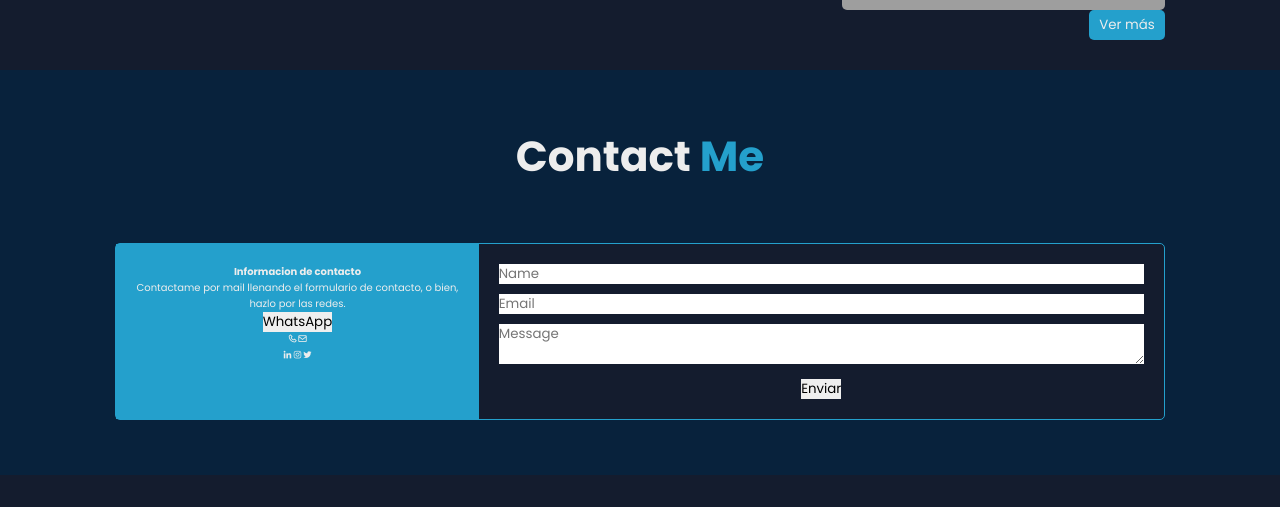
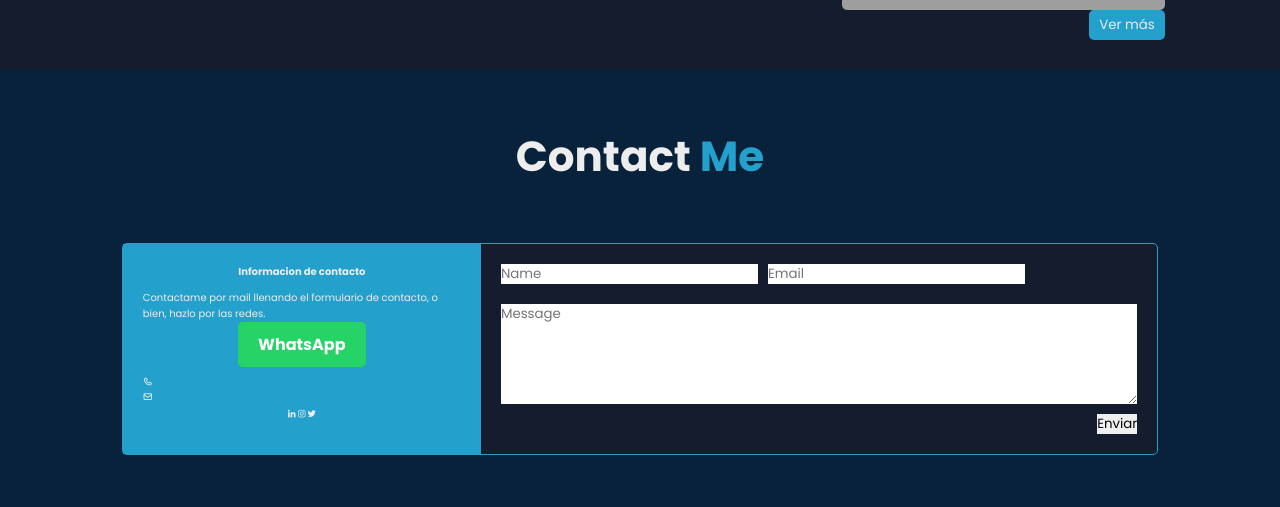
Before and after one commit to frangabriel13/portfolio, a React (Vite) app: page / in a window 1280 px wide. Shown: the part 2320-2827 px from the top of the page. Before the commit the page ends 2795 px from the top, so only its background shows below. Built offline with nearby package versions, Linux system fonts and the light colour scheme; grey boxes are pictures that could not be loaded.

Commit message:
form ordenado

```diff
--- a/src/components/contact/Contact.jsx
+++ b/src/components/contact/Contact.jsx
@@ -22,12 +22,20 @@ const Contact = () => {
             <i class='bx bxl-twitter' ></i>
           </div>
         </div>
-        <div className={s.form}>
+        {/* <div className={s.form}>
           <input type="text" placeholder="Name" />
           <input type="email" placeholder="Email" />
           <textarea placeholder="Message"></textarea>
           <button className={s.sendButton}>Enviar</button>
-        </div>
+        </div> */}
+        <div className={s.form}>
+  <div className={`${s.inputGroup}`}>
+    <input type="text" placeholder="Name" />
+    <input type="email" placeholder="Email" />
+  </div>
+  <textarea placeholder="Message"></textarea>
+  <button className={s.sendButton}>Enviar</button>
+</div>
       </div>
     </div>
   );
--- a/src/components/contact/Contact.module.css
+++ b/src/components/contact/Contact.module.css
@@ -2,7 +2,7 @@
   display: flex;
   flex-direction: column;
   align-items: center;
-  text-align: center;
+  /* text-align: center; */
   background: var(--second-bg-color);
   padding: 5.5rem 9%;
 }
@@ -30,7 +30,59 @@
   padding: 2rem;
 }
 
-.form {
+.info {
+  display: flex;
+  flex-direction: column;
+  align-items: flex-start;
+}
+
+.info h4 {
+  /* text-align: center; */
+  margin-left: auto;
+  margin-right: auto;
+  margin-bottom: 1rem;
+}
+
+/* .whatsappButton {
+  margin-left: auto;
+  margin-right: auto;
+} */
+.whatsappButton {
+  margin-left: auto;
+  margin-right: auto;
+  display: inline-block;
+  background-color: #25D366;
+  color: #FFFFFF;
+  font-size: 16px;
+  font-weight: bold;
+  padding: 10px 20px;
+  border-radius: 5px;
+  border: none;
+  text-decoration: none;
+  text-align: center;
+  cursor: pointer;
+  transition: background-color 0.3s ease;
+}
+
+.whatsappButton:hover {
+  background-color: #128C7E;
+}
+
+.icons {
+  display: flex;
+  flex-direction: column;
+  margin-top: 1rem;
+}
+
+.icons i {
+  margin-bottom: 0.5rem;
+}
+
+.socialIcons {
+  text-align: center;
+}
+
+/* .form {
   flex: 2;
   padding: 2rem;
 }
@@ -43,4 +95,40 @@
 
 .sendButton {
   align-self: flex-end;
+} */
+
+.form {
+  display: flex;
+  flex-direction: column;
+  flex: 2;
+  align-items: flex-start;
+  width: 100%;
+  border-radius: 5px;
+  padding: 20px;
 }
+
+.form input,
+.form textarea {
+  width: 100%;
+  margin-bottom: 10px;
+}
+
+.form .inputGroup {
+  display: flex;
+  justify-content: space-between;
+  align-items: center;
+  margin-bottom: 1rem;
+}
+
+.form .inputGroup input {
+  flex: 1;
+  margin-right: 10px;
+}
+
+.form textarea {
+  height: 100px;
+}
+
+.sendButton {
+  align-self: flex-end;
+}
```
